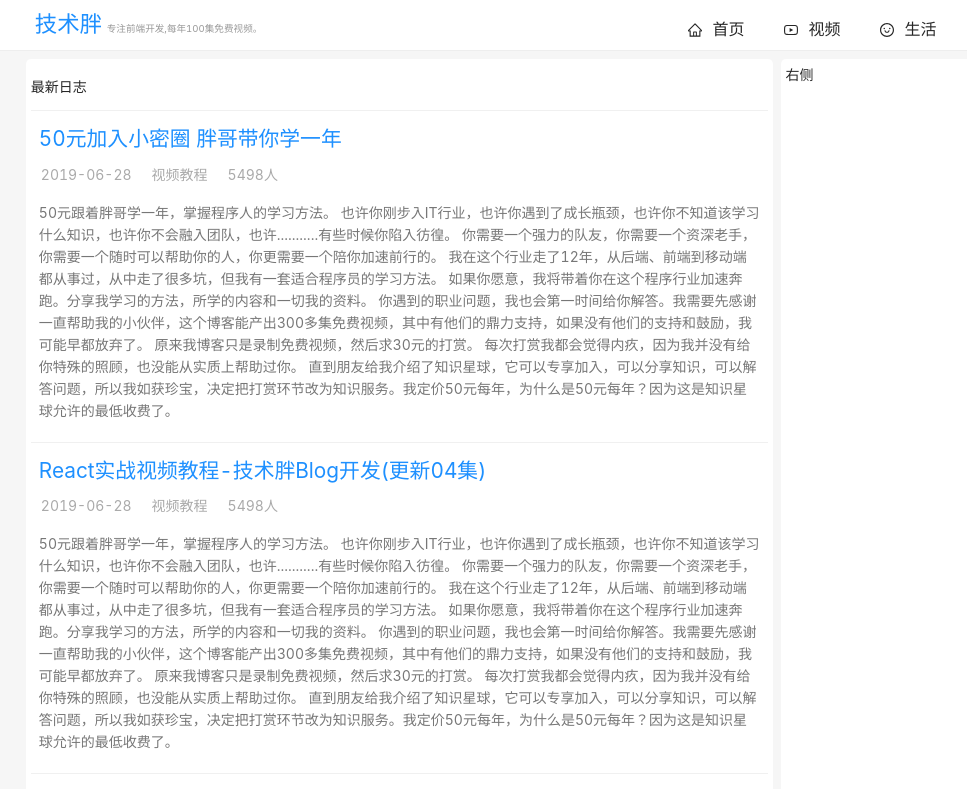
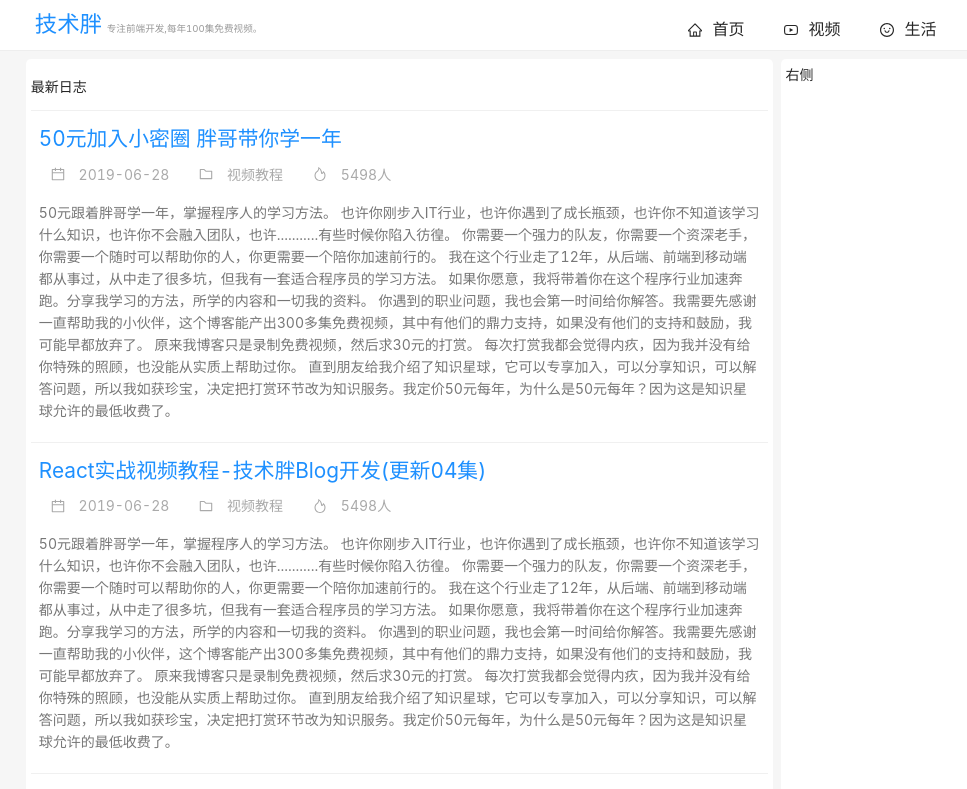
Before and after one commit to dcz6666/react_blog, a Next.js app: page / in a window 1280 px wide. Shown: the top 789 px of the page, without its empty margins (130-1097 px from the left). Built offline with nearby package versions, Linux system fonts and the light colour scheme.

Commit message:
列表完成

```diff
--- a/pages/index.js
+++ b/pages/index.js
@@ -3,8 +3,10 @@ import { Row, Col, Menu, List } from 'antd'
 import React, { useState } from 'react'
 // import styles from '../styles/Home.module.css'
 import Header from '../components/Header/Header.js'
+import styles from '../styles/pages/Index.module.css'
 
-import styles from '../styles/pages/Index.module.css'
+import { CalendarOutlined,FolderOutlined,FireOutlined } from '@ant-design/icons';
+
 export default function Home() {
   const [mylist, setMylist] = useState(
     [
@@ -31,9 +33,9 @@ export default function Home() {
               <List.Item>
                 <div className={styles.listTitle}>{item.title}</div>
                 <div className={styles.listIcon}>
-                  <span> 2019-06-28</span>
-                  <span> 视频教程</span>
-                  <span> 5498人</span>
+                  <span><CalendarOutlined /> 2019-06-28</span>
+                  <span><FolderOutlined /> 视频教程</span>
+                  <span><FireOutlined /> 5498人</span>
                 </div>
                 <div className={styles.listContext}>{item.context}</div>
               </List.Item>
```
